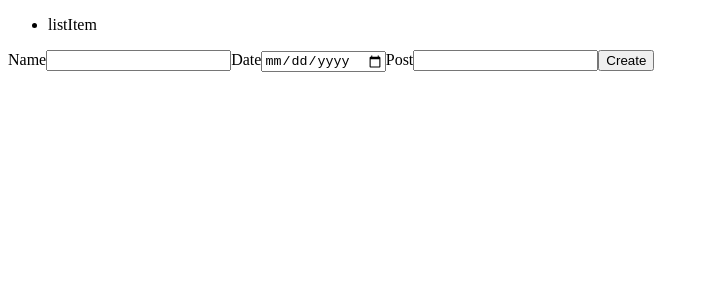
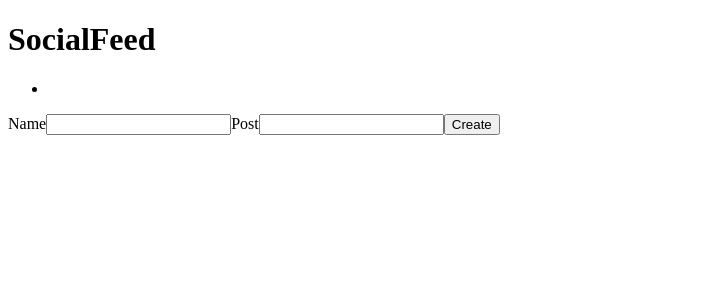
Before and after one commit to claasy/SocialFeed, a React (Create React App) app: page / in a window 1280 px wide. Shown: the top 300 px of the page, without its empty margins (0-709 px from the left). Built offline with nearby package versions, Linux system fonts and the light colour scheme.

Commit message:
Created NavBar & Post Components, Completed functionality of the NavBar, Added Functionality to CreatePost, DisplayPosts and App

```diff
--- a/src/App.js
+++ b/src/App.js
@@ -1,15 +1,23 @@
 import React, { useState } from 'react';
 import DisplayPosts from './components/DisplayPosts';
 import CreatePost from './components/CreatePost';
+import Post from './components/Post';
+import NavBar from './components/NavBar';
 
 function App(){
         //general entry/entries
   const [entries, setEntries] = useState([{name: 'David Lagrange', date: '11-23-2021', post: 'I love playing guitar. Does anyone want to play with me?'}])
 
+  function addNewPost(entry){
+    let tempEntries = [entry, ...entries];
+    setEntries(tempEntries);
+  }
+
   return (
     <div>
+      <NavBar />
       <DisplayPosts entries = {entries} />
-      <CreatePost />
+      <CreatePost addNewPostProperty={addNewPost}/>
 
     </div>
   );
--- a/src/components/CreatePost.jsx
+++ b/src/components/CreatePost.jsx
@@ -1,29 +1,26 @@
 import React, { useState } from 'react';
-
 
 const CreatePost = (props) => {
 
     const [name, setName] = useState('');
-    const [date, setDate] = useState ('');
     const [post, setPost] = useState ('');
 
     function handleSubmit(event) {
         event.preventDefault();
         let newPost = {
             name: name,
-            date: date,
             post: post
-
         };
         console.log(newPost);
+        props.addNewPostProperty(newPost)
     }
 
     return (
         <form onSubmit={handleSubmit}>
             <label>Name</label>
             <input type='string' value={name} onChange={(event) => setName(event.target.value)} />
-            <label>Date</label>
-            <input type='date' value={date} onChange={(event) => setDate(event.target.value)} />
+            {/* <label>Date</label>
+            <input type='date' value={date} onChange={(event) => setDate(event.target.value)} /> */}
             <label>Post</label>
             <input type='string' value={post} onChange={(event) => setPost(event.target.value)} />
             <button type='submit'>Create</button>
--- a/src/components/DisplayPosts.jsx
+++ b/src/components/DisplayPosts.jsx
@@ -1,9 +1,10 @@
 import React from 'react';
+import Post from './Post';
 
 const DisplayPosts = ({entries}) => {
 
     return (<ul>
-        {entries.map((entry,i)=> <li>listItem</li>)}
+        {entries.map((entry,i)=> <li><Post/></li>)}
     </ul>  );
 
 }
--- a/src/components/NavBar.jsx
+++ b/src/components/NavBar.jsx
@@ -1,5 +1,9 @@
+import React from 'react';
+
+
 const NavBar = (props) => {
     return (
+        <h1>SocialFeed</h1>
 
      );
 }
--- a/src/components/Post.jsx
+++ b/src/components/Post.jsx
@@ -1,6 +1,6 @@
 const Post = (props) => {
     return (
-
+        <></>
      );
 }
 
```
